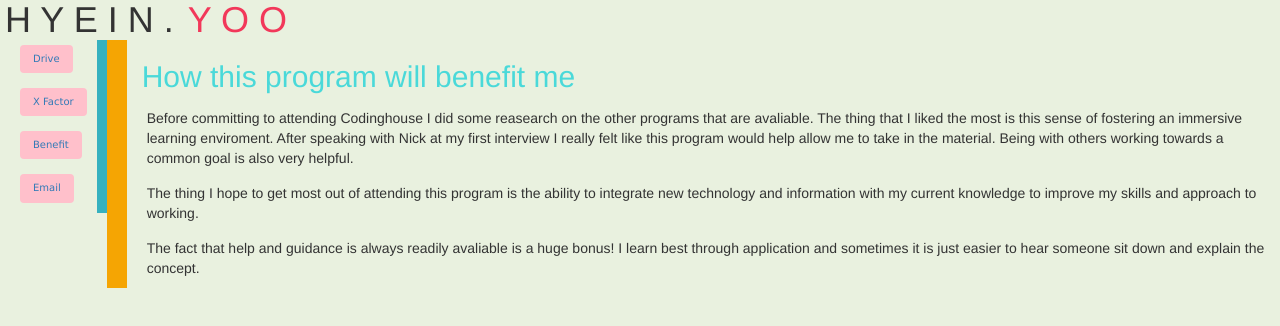
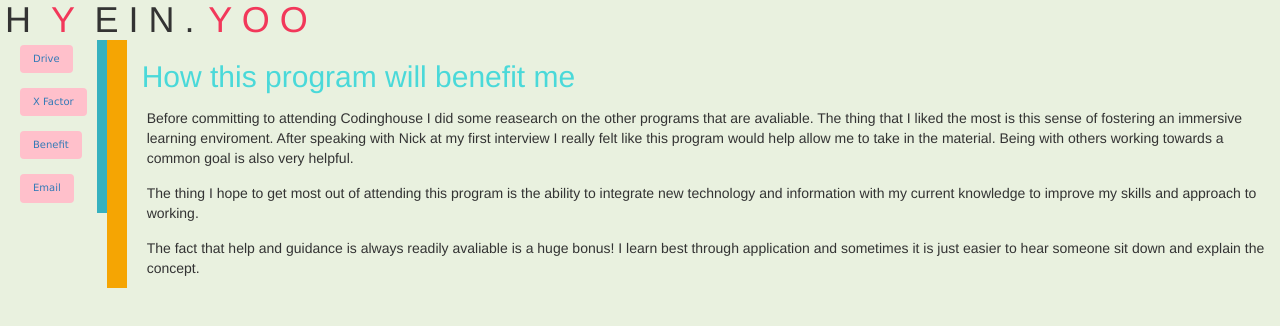
Before and after one commit to hyeinu/hyeinu.github.io, a plain HTML site: page benefit.html in a window 1280 px wide. Drawn offline with nearby package versions, Linux system fonts and the light colour scheme.

Commit message:
Update benefit.html

```diff
--- a/benefit.html
+++ b/benefit.html
@@ -8,7 +8,7 @@ integrity="sha384-1q8mTJOASx8j1Au+a5WDVnPi2lkFfwwEAa8hDDdjZlpLegxhjVME1fgjWPGmkz
 
 <head>
   <div style="clear:both">
-    <h1 style="display: inline">H Y E I N .</h1>
+    <h1 style="display: inline">H </h1><h1 class="accentColor" style="display: inline">Y </h1><h1 style="display: inline">E I N .</h1>
     <h1 class="accentColor" style="display: inline">Y O O</h1>
   </div>
 </head>
```
